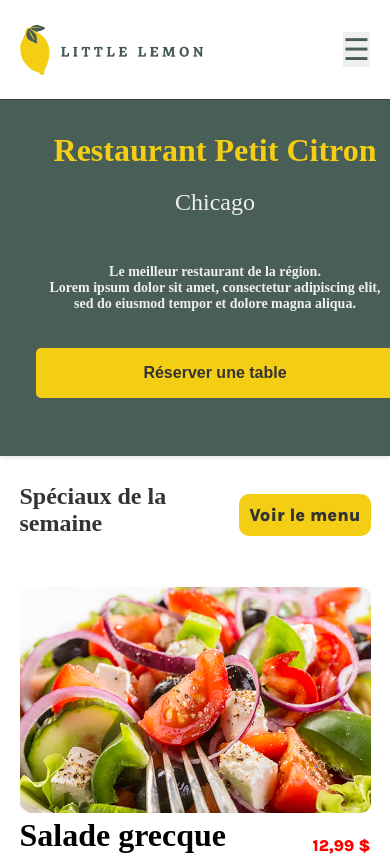
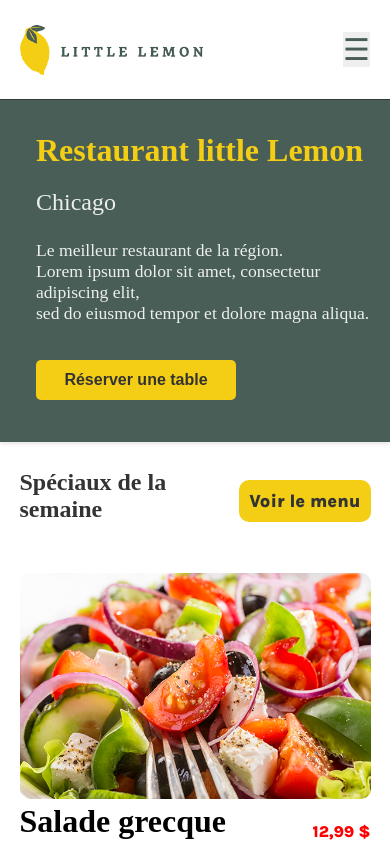
Before and after one commit to CarmenFerlatte/Front-end-developper-capstone-project, a React (Create React App) app: page / in a window 390 px wide. Shown: the top 856 px of the page. Built offline with nearby package versions, Linux system fonts and the light colour scheme; a web font is replaced by a local one.

Commit message:
responsive header CallToAction

```diff
--- a/src/composants/CallToAction.js
+++ b/src/composants/CallToAction.js
@@ -41,7 +41,7 @@ const CallToAction = () => {
     <div className="header">
       <div className="header__container">
         <div className='header__container-text'>
-          <h1>Restaurant Petit Citron</h1>
+          <h1>Restaurant little Lemon</h1>
           <h2>Chicago</h2>
           <p>Le meilleur restaurant de la région. <br></br>Lorem ipsum dolor sit amet, consectetur adipiscing elit, <br></br>sed do eiusmod tempor et dolore magna aliqua.</p>
           <BookingPage availableTimes={availableTimes} dispatch={dispatch} submitForm={submitForm} />
--- a/src/styles/chicago.css
+++ b/src/styles/chicago.css
@@ -65,3 +65,7 @@
     left: 60%; /* Centrer horizontalement */
     transform: translate(-40%, -50%); /* Ajuster pour que le point de départ soit au centre */
 }
+
+/*------------------------------------*/
+/*-------------Responsive ------------*/
+/*------------------------------------*/
--- a/src/styles/header.css
+++ b/src/styles/header.css
@@ -37,6 +37,8 @@
 
 .header__container-text p {
     margin-top: 3rem;
+    font-size: 1.5rem;
+    font-weight: lighter;
 }
 
 .header__container-img {
@@ -90,6 +92,11 @@
         grid-column: span 6;
     }
 
+    .header__container-text p {
+        font-size: 1.3rem;
+        margin-top: 1.5rem;
+    }
+
     .header__container-img {
         grid-column: span 2;
         width: 100%;
@@ -106,6 +113,10 @@
     .header__container-text {
         grid-column: span 4;
         margin-top: 1rem;
+    }
+
+    .header__container-text p {
+        font-size: 1.2rem;
     }
 
     .header__container-img {
@@ -129,9 +140,12 @@
     }
 
     .header__container-text {
-        grid-column: span 1;
-        text-align: center;
+        grid-column: span 12;
         margin-top: 1rem;
+    }
+
+    .header__container-text p {
+        font-size: 1.1rem;
     }
 
     .header__container-img {
@@ -142,8 +156,9 @@
     }
 
     .header__container button {
-        width: 100%;
+        width: 30%;
         font-size: 16px;
-        height: 50px;
+        height: 40px;
+        margin-bottom: 0;
     }
 }
--- a/src/styles/main.css
+++ b/src/styles/main.css
@@ -91,6 +91,8 @@
     font-size: 16px;
 }
 
+/*--------Section Spéciaux de la semaine---------*/
+
 .main__container-grid-menu {
     grid-column: span 4;
     width: 100%;
@@ -136,6 +138,7 @@
     color: red;
 }
 
+/*--------Section Témoignages---------*/
 
 .main__container-grid-item {
     grid-column: span 3;
@@ -193,6 +196,8 @@ aside {
     padding-left: 10px;
     font-weight: 800;
 }
+
+/*--------Section A propos---------*/
 
 .main__container-flex--apropos {
     display: flex;
@@ -304,9 +309,6 @@ aside {
         width: auto;
     }
 
-    .main__container-grid-menu {
-        grid-column: span 4;
-    }
 
     .main__container-grid-item {
         grid-column: span 4;
@@ -331,7 +333,7 @@ aside {
     }
 
     .main__container-grid-menu {
-        grid-column: span 1;
+        grid-column: span 6;
     }
 
     .main__container-grid-item {
```
